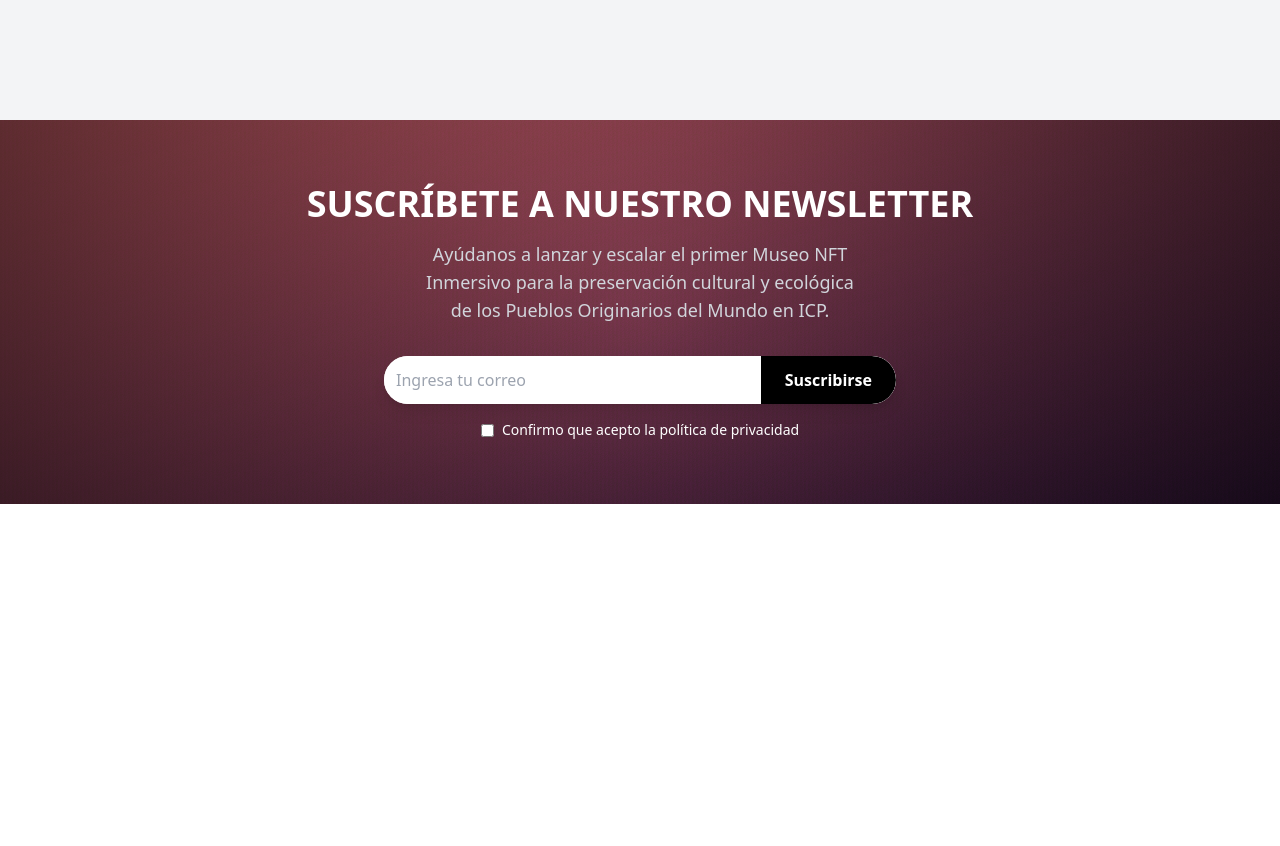
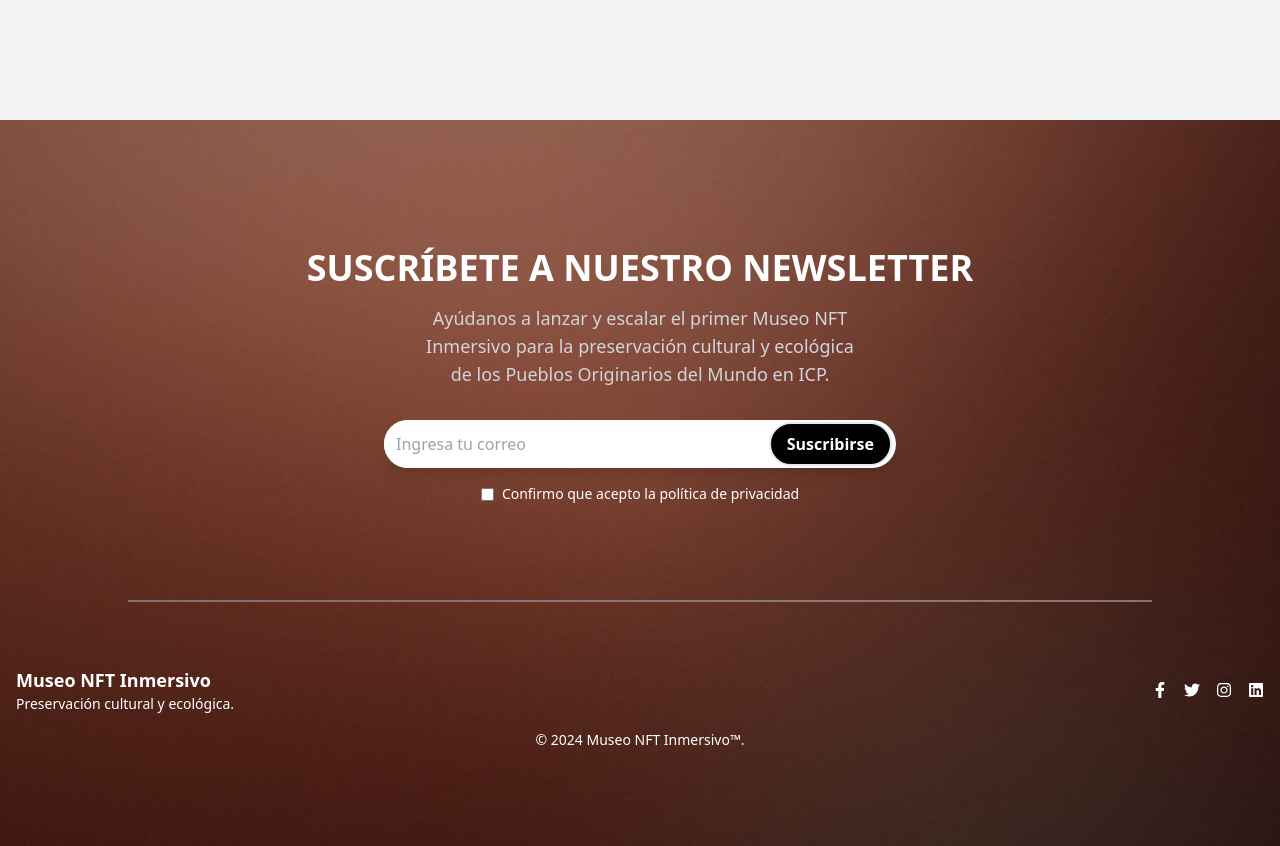
Before and after one commit to vngerus/MuseoNFT, a React (Vite) app: page / in a window 1280 px wide. Shown: the part 1480-2326 px from the top of the page. Before the commit the page ends 1984 px from the top, so only its background shows below. Built offline with nearby package versions, Linux system fonts and the light colour scheme.

Commit message:
fix: arreglo general de footer y newslettter que estan siendo usados dede dentro de bgradient

```diff
--- a/src/App.tsx
+++ b/src/App.tsx
@@ -1,5 +1,6 @@
 import React from 'react';
-import { Features, Hero, Navbar, Newsletter } from './components';
+import { Features, Hero, Navbar } from './components';
+import BGradient from './components/shared/BGradient';
 
 
 const App: React.FC = () => {
@@ -8,7 +9,7 @@ const App: React.FC = () => {
       <Navbar />
       <Hero />
       <Features />
-      <Newsletter />
+      <BGradient />
     </div>
   );
 };
--- /dev/null
+++ b/src/components/Footer.tsx
@@ -0,0 +1,38 @@
+import React from 'react';
+import { FaFacebookF, FaTwitter, FaInstagram, FaLinkedin } from 'react-icons/fa';
+
+const Footer: React.FC = () => {
+    return (
+        <footer className=" text-white py-8">
+            <div className="container mx-auto px-4">
+                <div className="flex flex-col md:flex-row justify-between items-center">
+                    <div className="mb-4 md:mb-0">
+                        <h4 className="text-lg font-bold">Museo NFT Inmersivo</h4>
+                        <p className="text-sm">Preservación cultural y ecológica.</p>
+                    </div>
+
+                    <div className="flex space-x-4">
+                        <a href="https://facebook.com" target="_blank" rel="noopener noreferrer" className="hover:text-gray-400">
+                            <FaFacebookF />
+                        </a>
+                        <a href="https://twitter.com" target="_blank" rel="noopener noreferrer" className="hover:text-gray-400">
+                            <FaTwitter />
+                        </a>
+                        <a href="https://instagram.com" target="_blank" rel="noopener noreferrer" className="hover:text-gray-400">
+                            <FaInstagram />
+                        </a>
+                        <a href="https://linkedin.com" target="_blank" rel="noopener noreferrer" className="hover:text-gray-400">
+                            <FaLinkedin />
+                        </a>
+                    </div>
+                </div>
+
+                <div className="text-center mt-4">
+                    <p className="text-sm">© 2024 Museo NFT Inmersivo™.</p>
+                </div>
+            </div>
+        </footer>
+    );
+};
+
+export default Footer;
--- a/src/components/Newsletter.tsx
+++ b/src/components/Newsletter.tsx
@@ -3,10 +3,7 @@ import React from 'react';
 const Newsletter: React.FC = () => {
     return (
         <section className="relative py-16 text-white">
-            <div className="absolute inset-0 bg-gradient-to-br from-terracottaRed to-black opacity-90" />
-            <div className="absolute inset-0 bg-noise opacity-20" />
-            <div className="absolute inset-0 bg-gradient-radial opacity-50" />
-            <div className="container mx-auto px-4 text-center relative z-10">
+            <div className="container mx-auto px-4 text-center">
                 <h2 className="text-4xl font-bold mb-4">SUSCRÍBETE A NUESTRO NEWSLETTER</h2>
                 <p className="text-lg mb-8 max-w-md mx-auto text-gray-300">
                     Ayúdanos a lanzar y escalar el primer Museo NFT Inmersivo para la preservación cultural y ecológica de los Pueblos Originarios del Mundo en ICP.
@@ -19,8 +16,7 @@ const Newsletter: React.FC = () => {
                     />
                     <button
                         type="submit"
-                        className="bg-black text-white font-bold py-3 px-6 hover:bg-terracottaRed transition duration-300"
-                        style={{ borderRadius: '0 9999px 9999px 0' }}
+                        className="bg-black text-white font-bold py-2 px-4 mr-1 hover:bg-terracottaRed transition duration-300 border-2  rounded-full"
                     >
                         Suscribirse
                     </button>
@@ -33,7 +29,6 @@ const Newsletter: React.FC = () => {
                 </div>
             </div>
         </section>
-
     );
 };
 
--- a/src/components/index.ts
+++ b/src/components/index.ts
@@ -2,3 +2,4 @@ export { default as Navbar } from './Navbar'
 export { default as Hero } from './Hero'
 export { default as Features } from './Features'
 export { default as Newsletter } from './Newsletter'
+export { default as Footer } from './Footer'
--- /dev/null
+++ b/src/components/shared/BGradient.tsx
@@ -0,0 +1,28 @@
+import React from 'react';
+import Newsletter from '../Newsletter';
+import Footer from '../Footer';
+
+const BGradient: React.FC = () => {
+    return (
+        <section className="relative py-16 text-white">
+            <div className="absolute inset-0 bg-gradient-to-b from-transparent to-black opacity-90" />
+            <div className="absolute inset-0 bg-gradient-to-br from-terracottaRed to-black opacity-90" />
+            <div className="absolute inset-0 bg-noise opacity-20" />
+            <div className="absolute inset-0 bg-gradient-radial opacity-50" />
+
+            <div className="relative z-50">
+                <Newsletter />
+            </div>
+
+            <div className="relative z-10 my-8">
+                <hr className="border-t-2 border-gray-400 opacity-70 w-4/5 mx-auto" />
+            </div>
+
+            <div className="relative z-50 mt-8">
+                <Footer />
+            </div>
+        </section>
+    );
+};
+
+export default BGradient;
--- a/src/index.css
+++ b/src/index.css
@@ -3,10 +3,10 @@
 @tailwind utilities;
 
 .bg-noise {
-    background-image: url('/src/assets/classy-fabric.png');
+    background-image: url('/src/assets/terracottaReds.avif');
     background-size: cover;
     background-position: center;
-    opacity: 0.2;
+    z-index: 50;;
 }
 
 .bg-gradient-radial {
```
Also changed, not shown: src/assets/bbpurple.png (added), src/assets/terracottaReds.avif (added).
